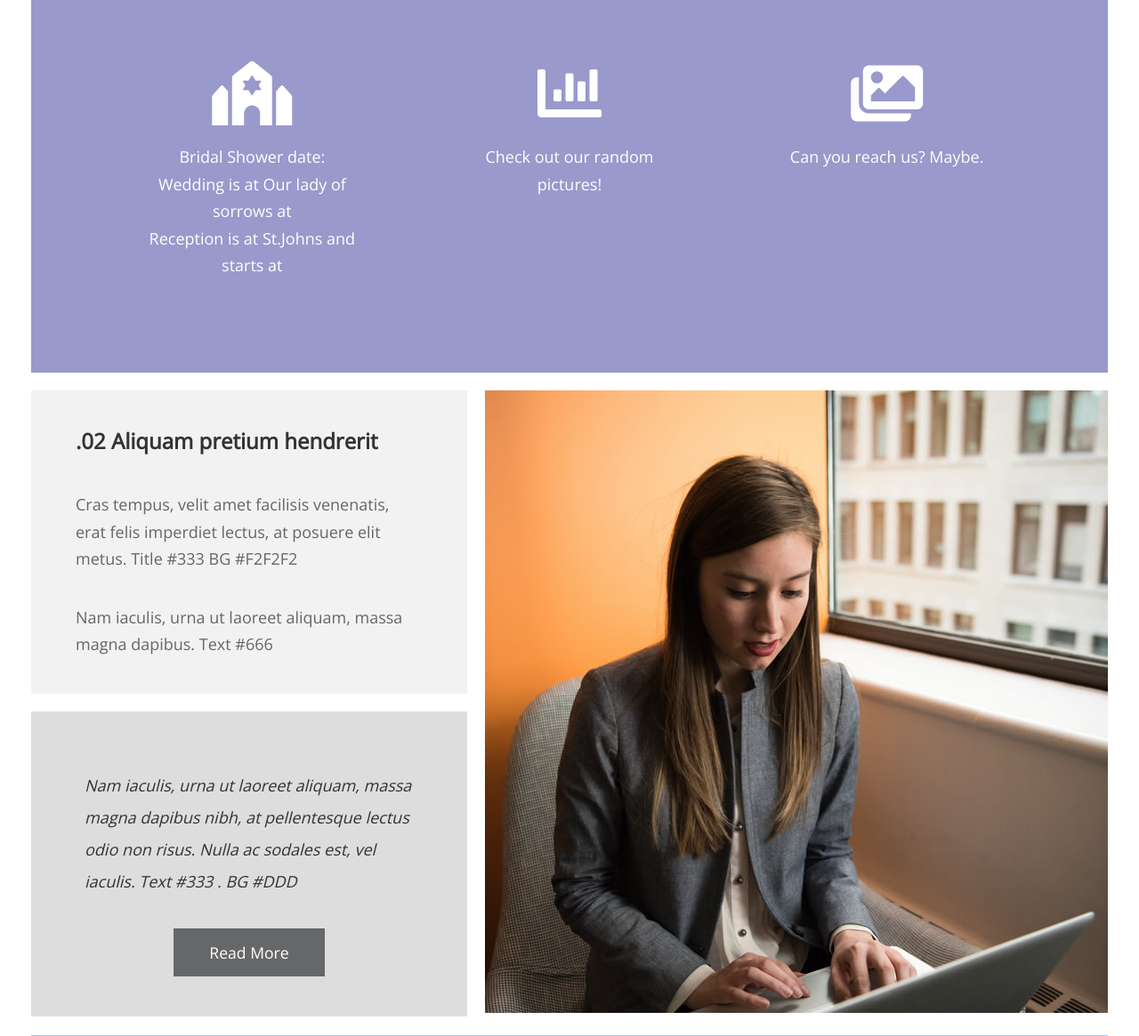
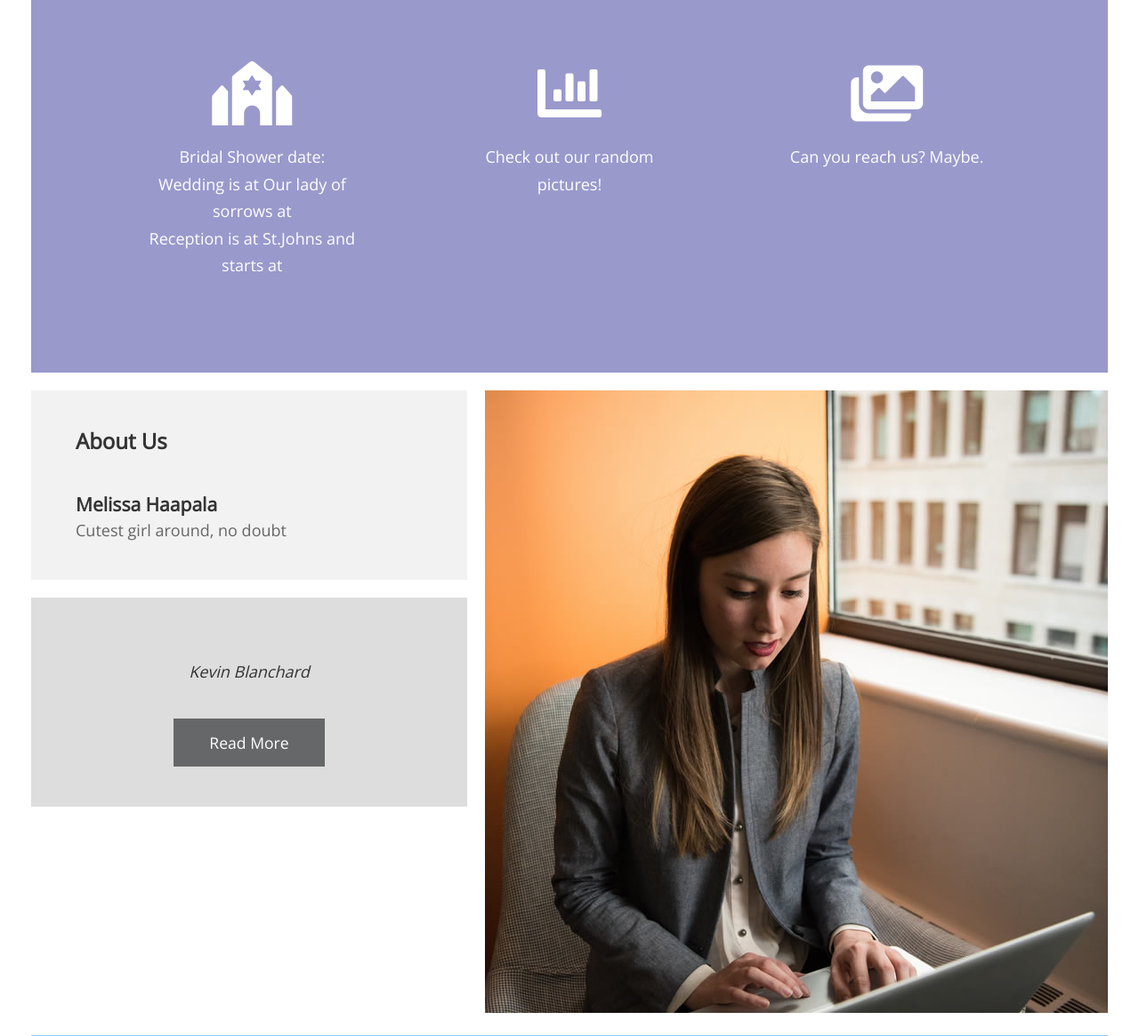
Before and after one commit to kjblanchard/devops, a Python web app: template images/flask/templates/index.html in a window 1280 px wide. Shown: the part 956-2121 px from the top of the page at 89% size. Run offline with Jinja, Linux system fonts and the light colour scheme; the template is opened without the code that fills it, so the values that code supplies are empty.

Commit message:
Use proper path for determining what image to build for jenkins, change a value to rebuild flask

```diff
--- a/images/flask/templates/index.html
+++ b/images/flask/templates/index.html
@@ -103,14 +103,12 @@ https://templatemo.com/tm-544-comparto
         <section class="tm-mb-1 tm-row tm-services-row" id="services">
             <div class="tm-section-2-l">
                 <article class="tm-bg-color-6 tm-box-pad tm-mb-1">
-                    <h2 class="tm-mb-2">.02 Aliquam pretium hendrerit</h2>
-                    <p>Cras tempus, velit amet facilisis venenatis, erat felis imperdiet lectus, at posuere elit metus.
-                        Title #333 BG #F2F2F2</p>
-                    <p class="tm-mb-0">Nam iaculis, urna ut laoreet aliquam, massa magna dapibus. Text #666</p>
+                    <h2 class="tm-mb-2">About Us</h2>
+                    <h3>Melissa Haapala</h3>
+                    <p class="tm-mb-0">Cutest girl around, no doubt</p>
                 </article>
                 <div class="tm-bg-color-7 tm-em-box">
-                    <p class="tm-text-color-2">Nam iaculis, urna ut laoreet aliquam, massa magna dapibus nibh, at
-                        pellentesque lectus odio non risus. Nulla ac sodales est, vel iaculis. Text #333 . BG #DDD</p>
+                    <p class="tm-text-color-2">Kevin Blanchard</p>
                     <a href="#gallery" class="tm-btn tm-btn-2">Read More</a>
                 </div>
             </div>
```
Also changed, not shown: 1 other file.
